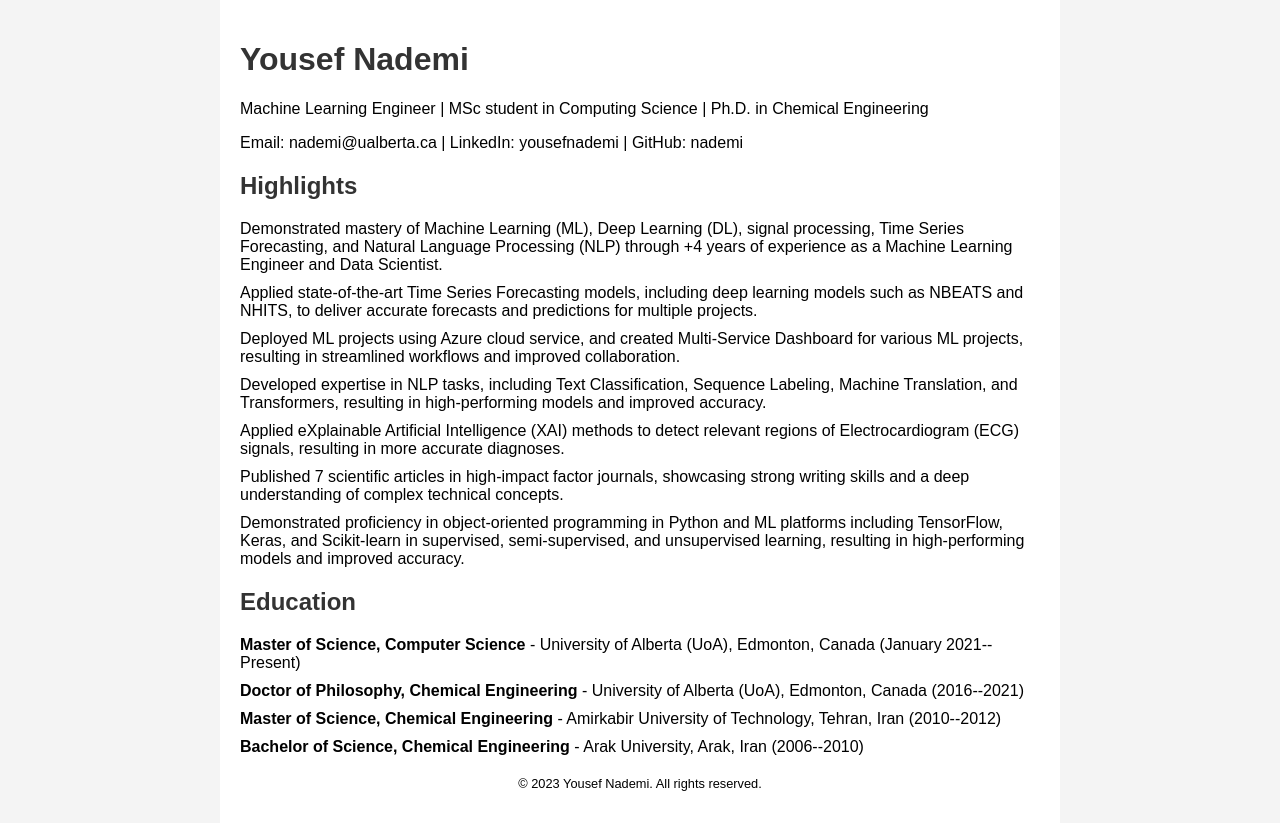
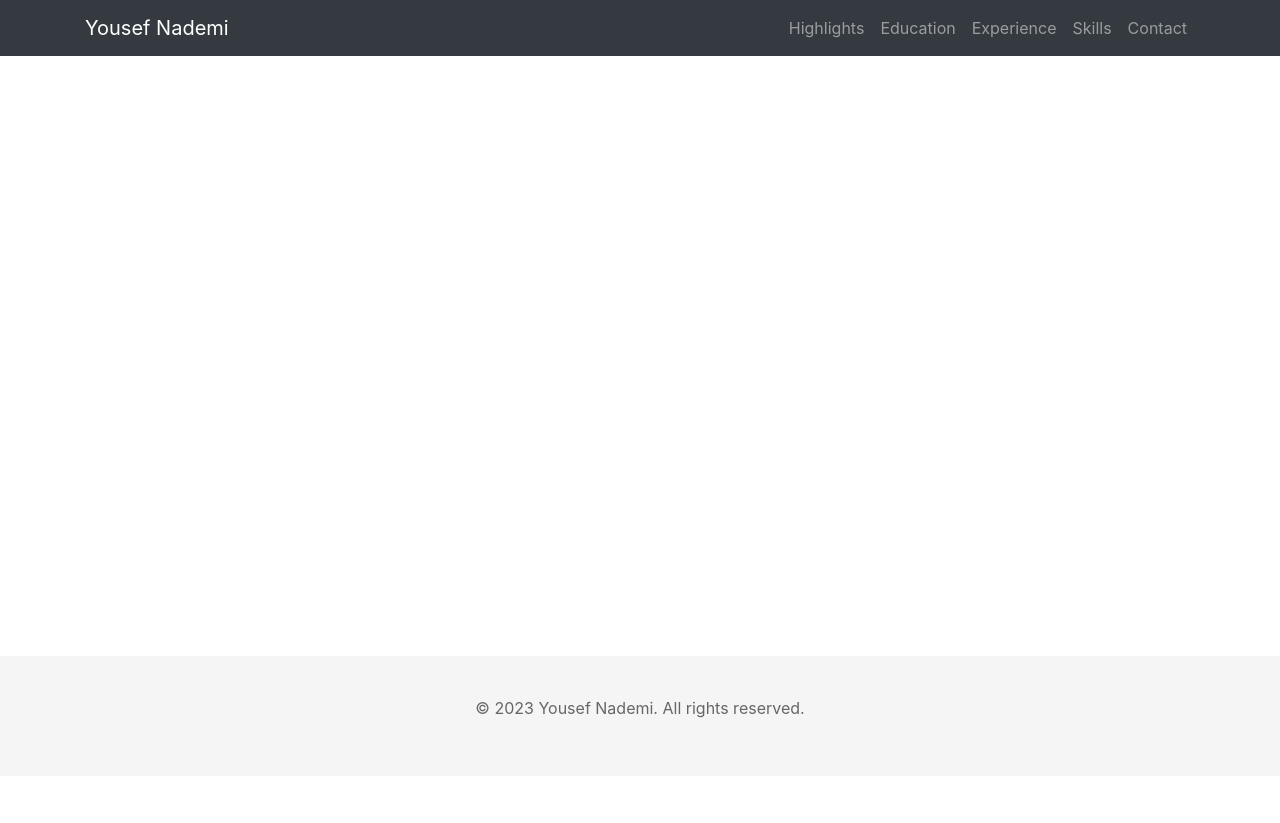
Before and after one commit to nademi/nademi.github.io, a plain HTML site: page index.html in a window 1280 px wide. After the commit the page ends 800 px from the top, so only its background shows below. Drawn offline with nearby package versions, Linux system fonts and the light colour scheme.

Commit message:
page_trial

```diff
--- a/index.html
+++ b/index.html
@@ -4,73 +4,95 @@
     <meta charset="UTF-8">
     <meta name="viewport" content="width=device-width, initial-scale=1.0">
     <title>Yousef Nademi's Resume</title>
+    <!-- Bootstrap CSS -->
+    <link href="https://stackpath.bootstrapcdn.com/bootstrap/4.5.2/css/bootstrap.min.css" rel="stylesheet">
     <style>
         body {
-            font-family: Arial, sans-serif;
-            margin: 0;
-            padding: 0;
-            background-color: #f4f4f4;
+            padding-top: 56px; /* Offset for fixed navbar */
         }
-        .container {
-            max-width: 800px;
-            margin: auto;
-            background: #fff;
-            padding: 20px;
+        .section-padding {
+            padding: 60px 0;
         }
-        h1, h2 {
-            color: #333;
+        footer {
+            background-color: #f5f5f5;
+            padding: 40px 0;
         }
-        ul {
-            list-style: none;
-            padding: 0;
-        }
-        li {
-            margin-bottom: 10px;
-        }
-        .section {
-            margin-bottom: 20px;
-        }
-        .footer {
-            text-align: center;
-            margin-top: 20px;
-            font-size: 0.8em;
+        .footer-text {
+            color: #666;
         }
     </style>
 </head>
 <body>
-    <div class="container">
-        <h1>Yousef Nademi</h1>
-        <p>Machine Learning Engineer | MSc student in Computing Science | Ph.D. in Chemical Engineering</p>
-        <p>Email: nademi@ualberta.ca | LinkedIn: yousefnademi | GitHub: nademi</p>
 
-        <div class="section">
-            <h2>Highlights</h2>
-            <ul>
-                <li>Demonstrated mastery of Machine Learning (ML), Deep Learning (DL), signal processing, Time Series Forecasting, and Natural Language Processing (NLP) through +4 years of experience as a Machine Learning Engineer and Data Scientist.</li>
-                <li>Applied state-of-the-art Time Series Forecasting models, including deep learning models such as NBEATS and NHITS, to deliver accurate forecasts and predictions for multiple projects.</li>
-                <li>Deployed ML projects using Azure cloud service, and created Multi-Service Dashboard for various ML projects, resulting in streamlined workflows and improved collaboration.</li>
-                <li>Developed expertise in NLP tasks, including Text Classification, Sequence Labeling, Machine Translation, and Transformers, resulting in high-performing models and improved accuracy.</li>
-                <li>Applied eXplainable Artificial Intelligence (XAI) methods to detect relevant regions of Electrocardiogram (ECG) signals, resulting in more accurate diagnoses.</li>
-                <li>Published 7 scientific articles in high-impact factor journals, showcasing strong writing skills and a deep understanding of complex technical concepts.</li>
-                <li>Demonstrated proficiency in object-oriented programming in Python and ML platforms including TensorFlow, Keras, and Scikit-learn in supervised, semi-supervised, and unsupervised learning, resulting in high-performing models and improved accuracy.</li>
-            </ul>
+    <!-- Navigation -->
+    <nav class="navbar navbar-expand-lg navbar-dark bg-dark fixed-top">
+        <div class="container">
+            <a class="navbar-brand" href="#">Yousef Nademi</a>
+            <button class="navbar-toggler" type="button" data-toggle="collapse" data-target="#navbarResponsive" aria-controls="navbarResponsive" aria-expanded="false" aria-label="Toggle navigation">
+                <span class="navbar-toggler-icon"></span>
+            </button>
+            <div class="collapse navbar-collapse" id="navbarResponsive">
+                <ul class="navbar-nav ml-auto">
+                    <li class="nav-item">
+                        <a class="nav-link" href="#highlights">Highlights</a>
+                    </li>
+                    <li class="nav-item">
+                        <a class="nav-link" href="#education">Education</a>
+                    </li>
+                    <li class="nav-item">
+                        <a class="nav-link" href="#experience">Experience</a>
+                    </li>
+                    <li class="nav-item">
+                        <a class="nav-link" href="#skills">Skills</a>
+                    </li>
+                    <li class="nav-item">
+                        <a class="nav-link" href="#contact">Contact</a>
+                    </li>
+                </ul>
+            </div>
         </div>
+    </nav>
 
-        <div class="section">
-            <h2>Education</h2>
-            <ul>
-                <li><strong>Master of Science, Computer Science</strong> - University of Alberta (UoA), Edmonton, Canada (January 2021--Present)</li>
-                <li><strong>Doctor of Philosophy, Chemical Engineering</strong> - University of Alberta (UoA), Edmonton, Canada (2016--2021)</li>
-                <li><strong>Master of Science, Chemical Engineering</strong> - Amirkabir University of Technology, Tehran, Iran (2010--2012)</li>
-                <li><strong>Bachelor of Science, Chemical Engineering</strong> - Arak University, Arak, Iran (2006--2010)</li>
-            </ul>
+    <!-- Page Content -->
+    <div class="container section-padding" id="highlights">
+        <!-- Highlights Section -->
+        <!-- Include your highlights here -->
+    </div>
+
+    <div class="container section-padding" id="education">
+        <!-- Education Section -->
+        <!-- Include your education here -->
+    </div>
+
+    <div class="container section-padding" id="experience">
+        <!-- Experience Section -->
+        <!-- Include your experience here -->
+    </div>
+
+    <div class="container section-padding" id="skills">
+        <!-- Skills Section -->
+        <!-- Include your skills here -->
+    </div>
+
+    <div class="container section-padding" id="contact">
+        <!-- Contact Section -->
+        <!-- Include a contact form here -->
+    </div>
+
+    <!-- Footer -->
+    <footer>
+        <div class="container">
+            <div class="row">
+                <div class="col-lg-12 text-center">
+                    <p class="footer-text">&copy; 2023 Yousef Nademi. All rights reserved.</p>
+                </div>
+            </div>
         </div>
+    </footer>
 
-        <!-- Add more sections for Work Experience, Skills, etc., as needed -->
-
-        <div class="footer">
-            <p>&copy; 2023 Yousef Nademi. All rights reserved.</p>
-        </div>
-    </div>
+    <!-- Bootstrap core JavaScript -->
+    <script src="https://code.jquery.com/jquery-3.5.1.slim.min.js"></script>
+    <script src="https://cdn.jsdelivr.net/npm/@popperjs/core@2.9.9/dist/umd/popper.min.js"></script>
+    <script src="https://stackpath.bootstrapcdn.com/bootstrap/4.5.2/js/bootstrap.min.js"></script>
 </body>
 </html>
```
